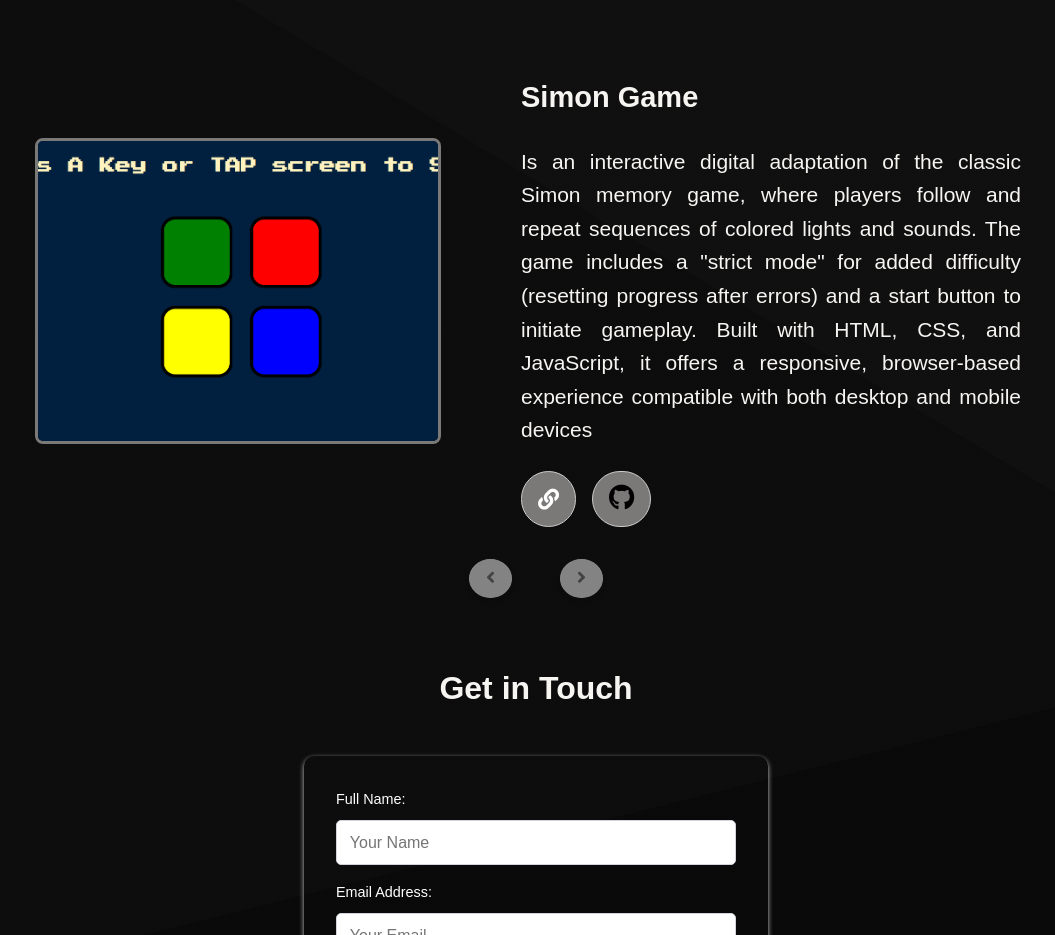
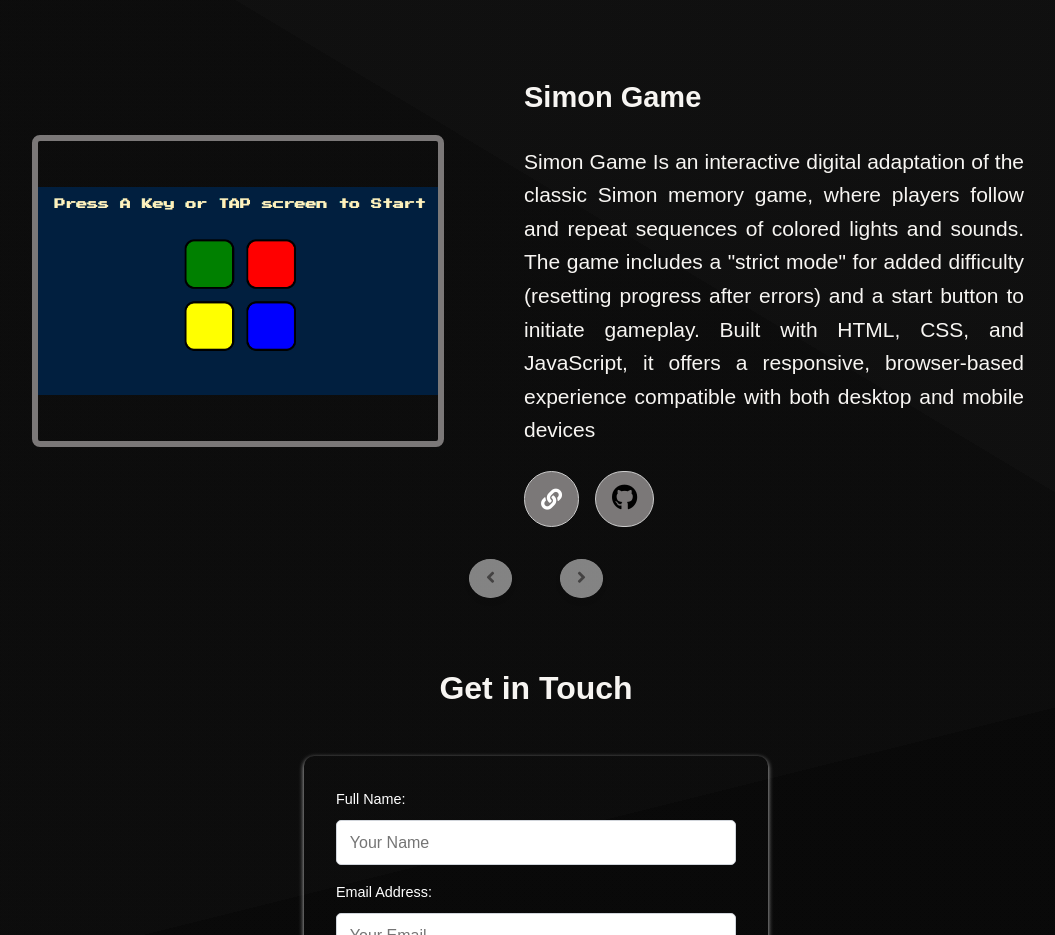
Before and after one commit to rodelgn/rn_portfolio, a React (Vite) app: page / in a window 1280 px wide. Shown: the part 1704-2639 px from the top of the page, without its empty margins (104-1159 px from the left). Built offline with nearby package versions, Linux system fonts and the light colour scheme; a web font is replaced by a local one.

Commit message:
Project section update

```diff
--- a/src/components/Skills.jsx
+++ b/src/components/Skills.jsx
@@ -25,19 +25,19 @@ const Skills = forwardRef(( props, ref ) => {
             <div className='container'>
                 <h1 className='title'>Skills</h1>
                 <ul className='skillSet'>
-                    <li><i class="fab fa-brands fa-html5" style={{ fontSize: '36px', color: '#EB5A3C', marginRight: '6px' }}></i>HTML</li>
-                    <li><i class="fab fa-brands fa-css3-alt" style={{ fontSize: '36px', color: '#4635B1', marginRight: '6px' }}></i>CSS</li>
-                    <li><i class="fab fa-brands fa-js" style={{ fontSize: '36px', color: '#FFEB00', marginRight: '6px' }}></i>JavaScript</li>
-                    <li><i class="fab fa-brands fa-react" style={{ fontSize: '36px', color: '#537EA4', marginRight: '6px' }}></i>React</li>
-                    <li><i class="fab fa-brands fa-bootstrap" style={{ fontSize: '36px', color: '#B771E5', marginRight: '6px' }}></i>Bootstrap</li>
-                    <li><i class="fab fa-brands fa-node-js" style={{ fontSize: '36px', color: '#77B254', marginRight: '6px' }}></i>Node.js</li>
-                    <li><i class="fa fa-regular fa-image" style={{ fontSize: '36px', color: '#EFF3EA', marginRight: '6px' }}></i>Express.js</li>
-                    <li><i class="fab fa-brands fa-envira" style={{ fontSize: '34px', color: '#77B254', marginRight: '6px' }}></i>Leaflet</li>
-                    <li><i class="fa fa-sharp fa-solid fa-database" style={{ fontSize: '32px', color: '#537EA4', marginRight: '6px' }}></i>PostgreSQL</li>
-                    <li><i class="fa fa-sharp fa-solid fa-database" style={{ fontSize: '32px', color: '#5D8736', marginRight: '6px' }}></i>MongoDB</li>
-                    <li><i class="fa fa-solid fa-server" style={{ fontSize: '32px', color: '#5D8736', marginRight: '6px' }}></i>REST API</li>
+                    <li><i className="fab fa-brands fa-html5" style={{ fontSize: '36px', color: '#EB5A3C', marginRight: '6px' }}></i>HTML</li>
+                    <li><i className="fab fa-brands fa-css3-alt" style={{ fontSize: '36px', color: '#4635B1', marginRight: '6px' }}></i>CSS</li>
+                    <li><i className="fab fa-brands fa-js" style={{ fontSize: '36px', color: '#FFEB00', marginRight: '6px' }}></i>JavaScript</li>
+                    <li><i className="fab fa-brands fa-react" style={{ fontSize: '36px', color: '#537EA4', marginRight: '6px' }}></i>React</li>
+                    <li><i className="fab fa-brands fa-bootstrap" style={{ fontSize: '36px', color: '#B771E5', marginRight: '6px' }}></i>Bootstrap</li>
+                    <li><i className="fab fa-brands fa-node-js" style={{ fontSize: '36px', color: '#77B254', marginRight: '6px' }}></i>Node.js</li>
+                    <li><i className="fa fa-regular fa-image" style={{ fontSize: '36px', color: '#EFF3EA', marginRight: '6px' }}></i>Express.js</li>
+                    <li><i className="fab fa-brands fa-envira" style={{ fontSize: '34px', color: '#77B254', marginRight: '6px' }}></i>Leaflet</li>
+                    <li><i className="fa fa-sharp fa-solid fa-database" style={{ fontSize: '32px', color: '#537EA4', marginRight: '6px' }}></i>PostgreSQL</li>
+                    <li><i className="fa fa-sharp fa-solid fa-database" style={{ fontSize: '32px', color: '#5D8736', marginRight: '6px' }}></i>MongoDB</li>
+                    <li><i className="fa fa-solid fa-server" style={{ fontSize: '32px', color: '#5D8736', marginRight: '6px' }}></i>REST API</li>
                     <li><i className="fab fa-github" style={{ color: 'white', fontSize: '32px', marginRight: '6px' }}></i>Github</li>
-                    <li><i class="fab fa-brands fa-git-alt" style={{ fontSize: '32px', color: '#f34f29', marginRight: '6px' }}></i>Git</li>
+                    <li><i className="fab fa-brands fa-git-alt" style={{ fontSize: '32px', color: '#f34f29', marginRight: '6px' }}></i>Git</li>
                 </ul>
             </div>
         </div>
--- a/src/components/project-card.js
+++ b/src/components/project-card.js
@@ -1,4 +1,5 @@
 import SimonGame from '../assets/image/Simon-Game.png';
+import SnapNote from '../assets/image/Snap-Note.png';
 
 const cards = [
     {
@@ -8,14 +9,16 @@ const cards = [
         alt: 'Simon-Game',
         link: 'https://rodelgn.github.io/Simon-Game/',
         githubLink: 'https://github.com/rodelgn/Simon-Game',
-        paragraph: 'Is an interactive digital adaptation of the classic Simon memory game, where players follow and repeat sequences of colored lights and sounds. The game includes a "strict mode" for added difficulty (resetting progress after errors) and a start button to initiate gameplay. Built with HTML, CSS, and JavaScript, it offers a responsive, browser-based experience compatible with both desktop and mobile devices',
+        paragraph: 'Simon Game Is an interactive digital adaptation of the classic Simon memory game, where players follow and repeat sequences of colored lights and sounds. The game includes a "strict mode" for added difficulty (resetting progress after errors) and a start button to initiate gameplay. Built with HTML, CSS, and JavaScript, it offers a responsive, browser-based experience compatible with both desktop and mobile devices',
     },
     {
         id: 2,
-        image: 'https://i.natgeofe.com/n/f4d64d53-07ce-4933-a76e-1d405eec3473/giraffe_thumb.JPG',
-        title: 'title-2',
-        alt: 'Giraffe',
-        paragraph: 'It is a long established fact that a reader will be distracted by the readable content of a page when looking at its layout.',
+        image: SnapNote,
+        title: 'SnapNote',
+        alt: 'Snap-Note',
+        link: 'https://snap-note-sandy.vercel.app/',
+        githubLink: 'https://github.com/rodelgn/snap-note',
+        paragraph: "SnapNote is your ultimate companion for quick, on-the-go note-taking. Built with Reactjs and Designed for simplicity and speed, SnapNote lets you capture ideas, reminders, and to-do lists in an instant. Whether you're jotting down a thought during a meeting, saving a quick grocery list, or organizing tasks for the day, SnapNote keeps everything at your fingertips."
     },
     {
         id: 3,
--- a/src/components/styles.css
+++ b/src/components/styles.css
@@ -364,11 +364,10 @@ body {
 }
 
 .card1 img {
-    width: 100%;
     height: 300px;
     max-width: 400px;
-    object-fit: cover;
-    border: 3px solid #7b7878;
+    object-fit: contain;
+    border: 6px solid #7b7878;
     border-radius: 8px;
 }
 
```
Also changed, not shown: src/assets/image/Snap-Note.png (added).
